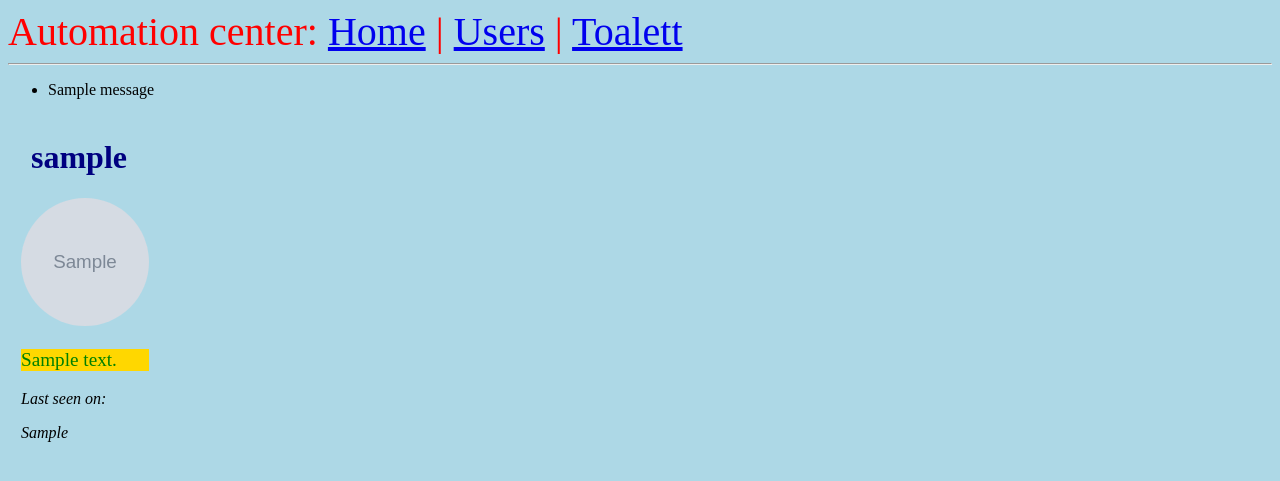
After one commit to prestegaard/Beer-scoreboard, a Flask app: template app/templates/user.html in a window 1280 px wide. The commit adds this page. Shown: the top 481 px of the page. Run offline with Flask 2, Linux system fonts and the light colour scheme; the template is opened without the code that fills it: most values are stand-ins (such as "Sample title", 1, 10 or a date in 2020); grey boxes marked "Sample" are stand-in pictures; one stand-in notice (Sample message) is shown.

Commit message:
Save alot of changes in webite

```diff
--- /dev/null
+++ b/app/static/ledig.css
@@ -0,0 +1,4 @@
+body {
+    background: green;
+    color: blue;
+}
--- a/app/static/style.css
+++ b/app/static/style.css
@@ -1,4 +1,51 @@
-body {
-    background: red;
-    color: yellow;
+.img-circle {
+    border-radius: 50%;
+    width:128px;
+    height:128px;
 }
+
+.base.header {
+    color: red;
+    font-size: 250%;
+}
+
+.frontpage.body {
+    border: 3px solid #0ff;
+    background-color: lightblue;
+}
+
+.users.body {
+    background-color: lightblue;
+
+}
+
+.users.h1 {
+    color: navy;
+    margin-left:  10px;
+    margin-right: 10px;
+}
+
+.users.about {
+    font-size: 120%;
+    color: green;
+    background: gold;
+    overflow-wrap: break-word;
+
+}
+
+.users.table {
+    overflow-wrap: break-word;
+    display: inline;
+    width: 235px;
+    margin-left:  10px;
+    margin-right: 10px;
+
+}
+
+.toilet.body{
+    background-color: green;
+}
+.toilet.h1 {
+    color: navy;
+    margin-left: 20px;
+}
--- a/app/templates/base.html
+++ b/app/templates/base.html
@@ -1,5 +1,6 @@
 <html>
   <head>
+    <link rel="stylesheet" href='/static/styles.css' />
     {% if title %}
     <title>{{ title }} - automation center</title>
     {% else %}
@@ -7,8 +8,22 @@
     {% endif %}
   </head>
   <body>
-    <div>Automation center: <a href="/index">Home</a></div>
+    <div class="base header">Automation center:
+      <a href="{{ url_for('index') }}">Home</a>
+      | <a href="{{ url_for('users') }}">Users</a>
+      | <a href="{{ url_for('toilet') }}">Toalett</a>
+    </div>
+
     <hr>
+     {% with messages = get_flashed_messages() %}
+      {% if messages %}
+        <ul>
+        {% for message in messages %}
+            <li>{{ message }} </li>
+        {% endfor %}
+        </ul>
+      {% endif %}
+    {% endwith %}
     {% block content %}{% endblock %}
   </body>
 </html>
--- a/app/templates/main.html
+++ b/app/templates/main.html
@@ -1,3 +1,6 @@
+<!-- extend base layout -->
+{% extends "base.html" %}
+
 <!DOCTYPE html>
    <head>
       <title>{{ title }}</title>
--- /dev/null
+++ b/app/templates/user.html
@@ -0,0 +1,27 @@
+<!DOCTYPE html>
+  <head>
+    <link rel="stylesheet" href='/static/style.css' />
+  </head>
+  <!-- extend base layout -->
+
+    <body class="users body" >
+    {% extends "base.html" %}
+    {% block content %}
+
+    {% for user in users %}
+        <table class="users table">
+            <tr valign="top">
+            <td>
+                <h1 class="users h1">{{user.nickname}}</h1>
+                <img class="img-circle" src="{{user.img_src}}">
+              <!--  <p><i>Number of beers: {{ user.number_of_beers }}</i></p> -->
+                <p class="users about">{{ user.about_me }}</p>
+                <p><i>Last seen on: </i></p>
+                <P><i>{{ user.last_seen }}</i></p>
+            </td>
+            </tr>
+        </table>
+    {% endfor %}
+    </body>
+    {% endblock %}
+</htm>
```
Also changed, not shown: app/__init__.py (+11 -1 lines), app/models.py (added, +73 -0 lines), app/templates/index.html (+4 -14 lines), app/templates/login.html (+22 -3 lines), app/templates/toilet.html (added, +22 -0 lines), app/views.py (+36 -20 lines), app.db (added), app/static/images/haagon.jpg (added), app/static/images/karlstad.jpg (added), app/static/images/magnus.jpg (added), app/static/images/simen.jpg (added), app/static/images/vegard.jpg (added), app/static/images/vetle.jpg (added).
